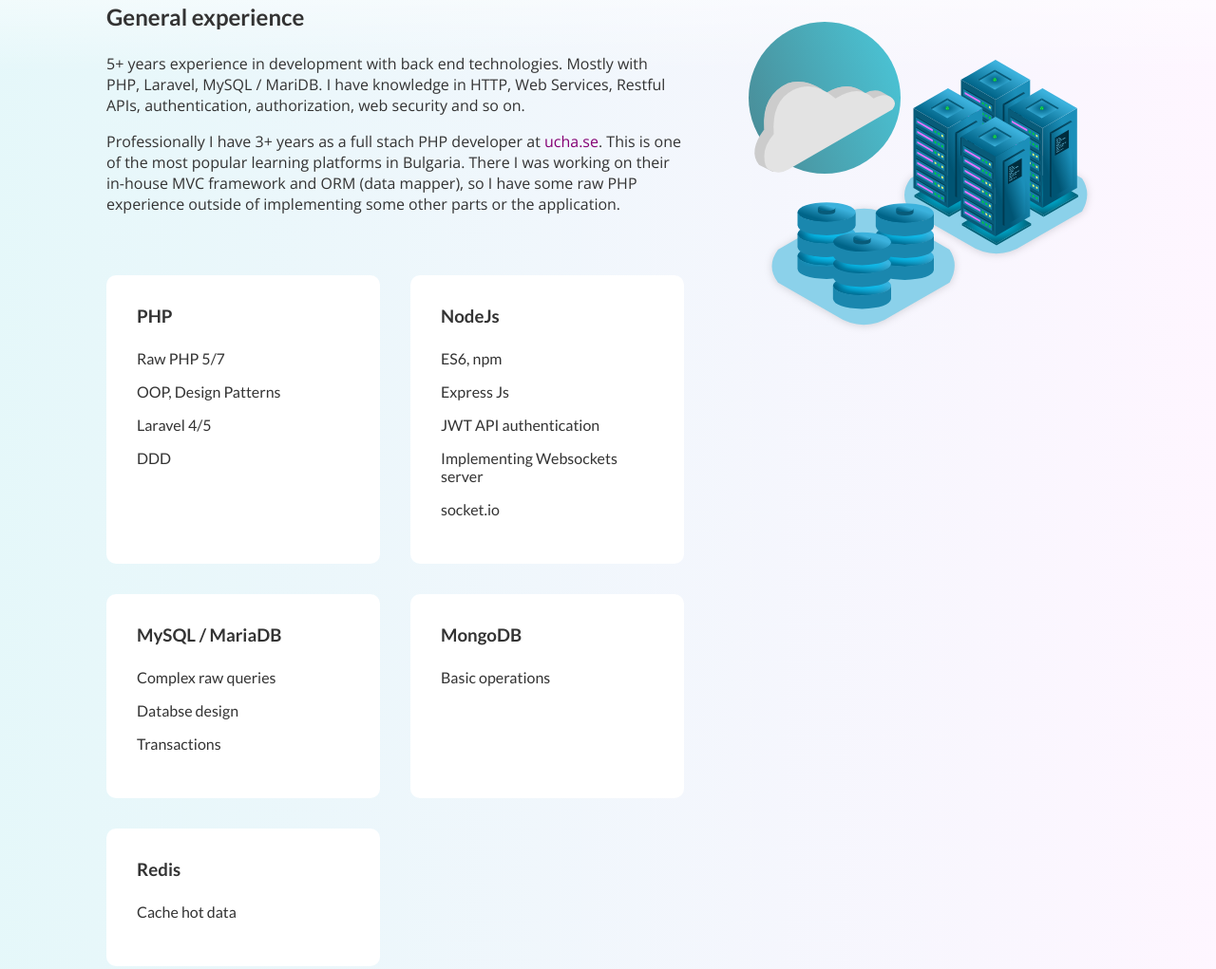
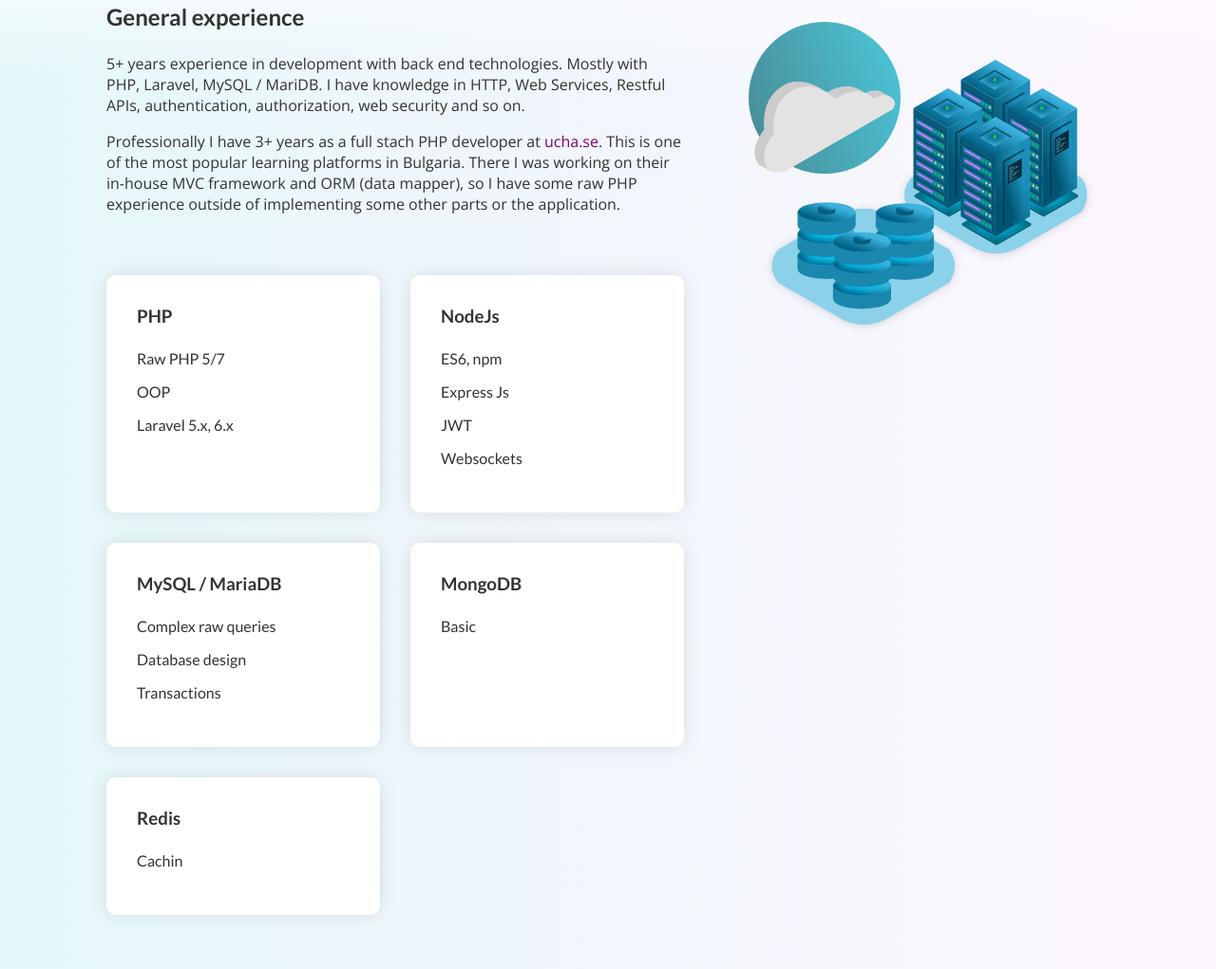
Before and after one commit to bkb24/folio, a Gatsby site: page /skills in a window 1280 px wide. Shown: the part 500-1521 px from the top of the page at 95% size. Built offline with nearby package versions, Linux system fonts and the light colour scheme; Gatsby itself is replaced by a stand-in of ours.

Commit message:
Change some data and CV again

```diff
--- a/content/assets/scss/06-pages/_skills.scss
+++ b/content/assets/scss/06-pages/_skills.scss
@@ -133,6 +133,7 @@
     background: #fff;
     margin-bottom: 1rem;
     border-radius: 10px;
+    box-shadow: 0 0 20px rgba(#000, .1);
 
     @include breakpoint-up(xs) {
         width: calc(50% - 1rem);
--- a/content/assets/scss/06-pages/home/_skills.scss
+++ b/content/assets/scss/06-pages/home/_skills.scss
@@ -78,13 +78,12 @@
     padding: 1rem;
     background: #fff;
     background: rgba(get-color('primary'), .05);
-    // color: #fff;
     border-radius: 10px;
     margin: auto;
-    // box-shadow: 0 0 20px rgba(#000, .07);
+    border: 2px solid transparent;
 
     &:hover {
-        // box-shadow: 0 0 20px rgba(#000, .15);
+        border: 2px solid rgba(get-color('primary'), .5);
         cursor: pointer;
     }
 
--- a/src/components/home/skills.js
+++ b/src/components/home/skills.js
@@ -26,8 +26,8 @@ const Skills = () => {
                     <h3 className="skills-home-heading">Back End</h3>
 
                     <ul className="skill-items-home">
-                        <li className="skill-items-list-home"><div className="skill-main-item">PHP</div>PHP 5/7, OOP, Design Patterns, Laravel 4/5</li>
-                        <li className="skill-items-list-home"><div className="skill-main-item">Node</div>ES6, npm, express, socket.io, ws</li>
+                        <li className="skill-items-list-home"><div className="skill-main-item">PHP</div>PHP 5/7, OOP, Laravel 5.x, 6.x</li>
+                        <li className="skill-items-list-home"><div className="skill-main-item">Node</div>ES6, npm, express, websockets</li>
                         <li className="skill-items-list-home"><div className="skill-main-item">MySQL/MariaDB</div>database design, transactions, raw queries no ORM</li>
                         <li className="skill-items-list-home"><div className="skill-main-item">MongoDB</div></li>
                         <li className="skill-items-list-home"><div className="skill-main-item">Redis</div></li>
--- a/src/components/skills.js
+++ b/src/components/skills.js
@@ -40,9 +40,8 @@ const Skills = () => {
                             <h3>PHP</h3>
                             <ul>
                                 <li>Raw PHP 5/7</li>
-                                <li>OOP, Design Patterns</li>
-                                <li>Laravel 4/5</li>
-                                <li>DDD</li>
+                                <li>OOP</li>
+                                <li>Laravel 5.x, 6.x</li>
                             </ul>
                         </div>
 
@@ -51,9 +50,8 @@ const Skills = () => {
                             <ul>
                                 <li>ES6, npm</li>
                                 <li>Express Js</li>
-                                <li>JWT API authentication</li>
-                                <li>Implementing Websockets server</li>
-                                <li>socket.io</li>
+                                <li>JWT</li>
+                                <li>Websockets</li>
                             </ul>
                         </div>
 
@@ -61,7 +59,7 @@ const Skills = () => {
                             <h3>MySQL / MariaDB</h3>
                             <ul>
                                 <li>Complex raw queries</li>
-                                <li>Databse design</li>
+                                <li>Database design</li>
                                 <li>Transactions</li>
                             </ul>
                         </div>
@@ -69,14 +67,14 @@ const Skills = () => {
                         <div className="skills-item">
                             <h3>MongoDB</h3>
                             <ul>
-                                <li>Basic operations</li>
+                                <li>Basic</li>
                             </ul>
                         </div>
 
                         <div className="skills-item">
                             <h3>Redis</h3>
                             <ul>
-                                <li>Cache hot data</li>
+                                <li>Cachin</li>
                             </ul>
                         </div>
 
@@ -119,6 +117,7 @@ const Skills = () => {
                                 <li>Responsive design</li>
                                 <li>SCSS</li>
                                 <li>Bootstrap 2/3/4</li>
+                                <li>Clarity UI</li>
                             </ul>
                         </div>
                         <div className="skills-item">
```
Also changed, not shown: 1 other file.
